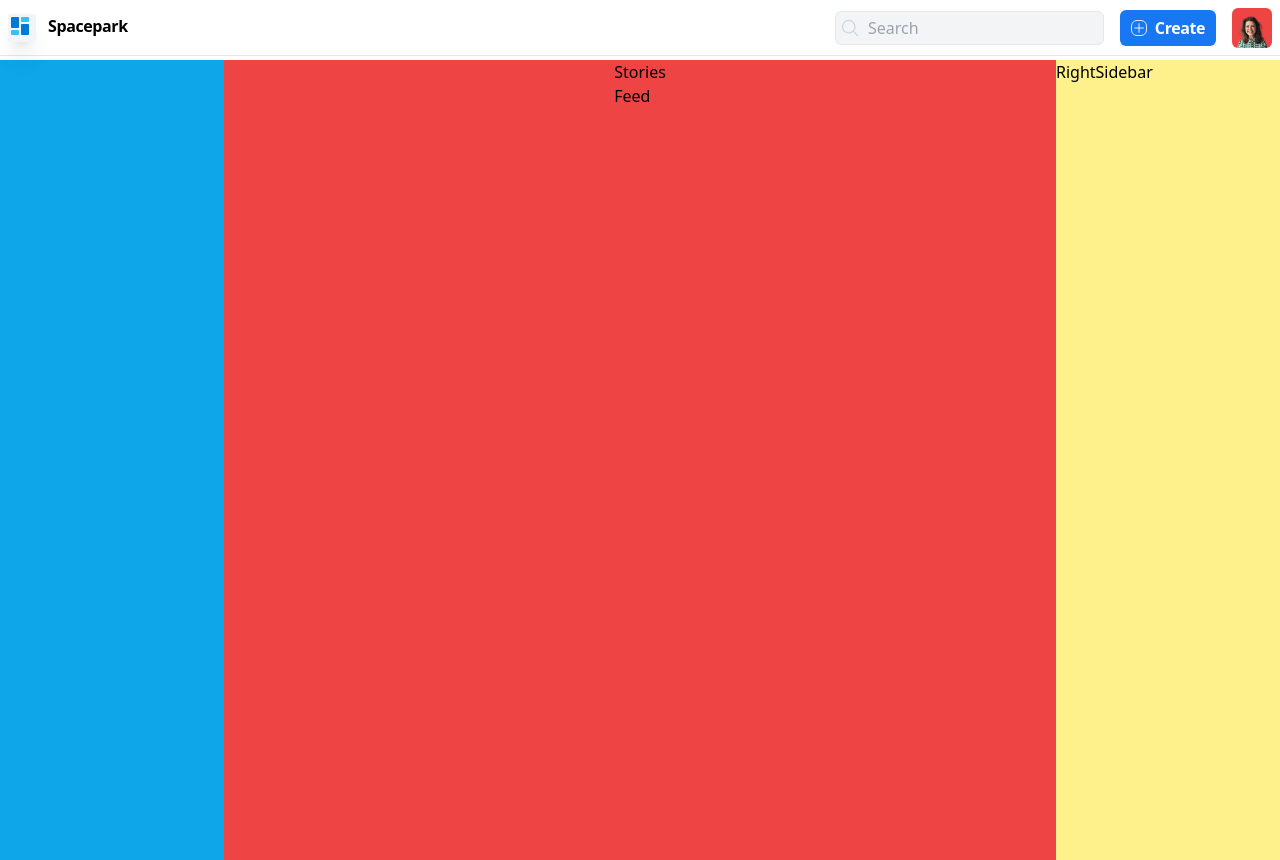
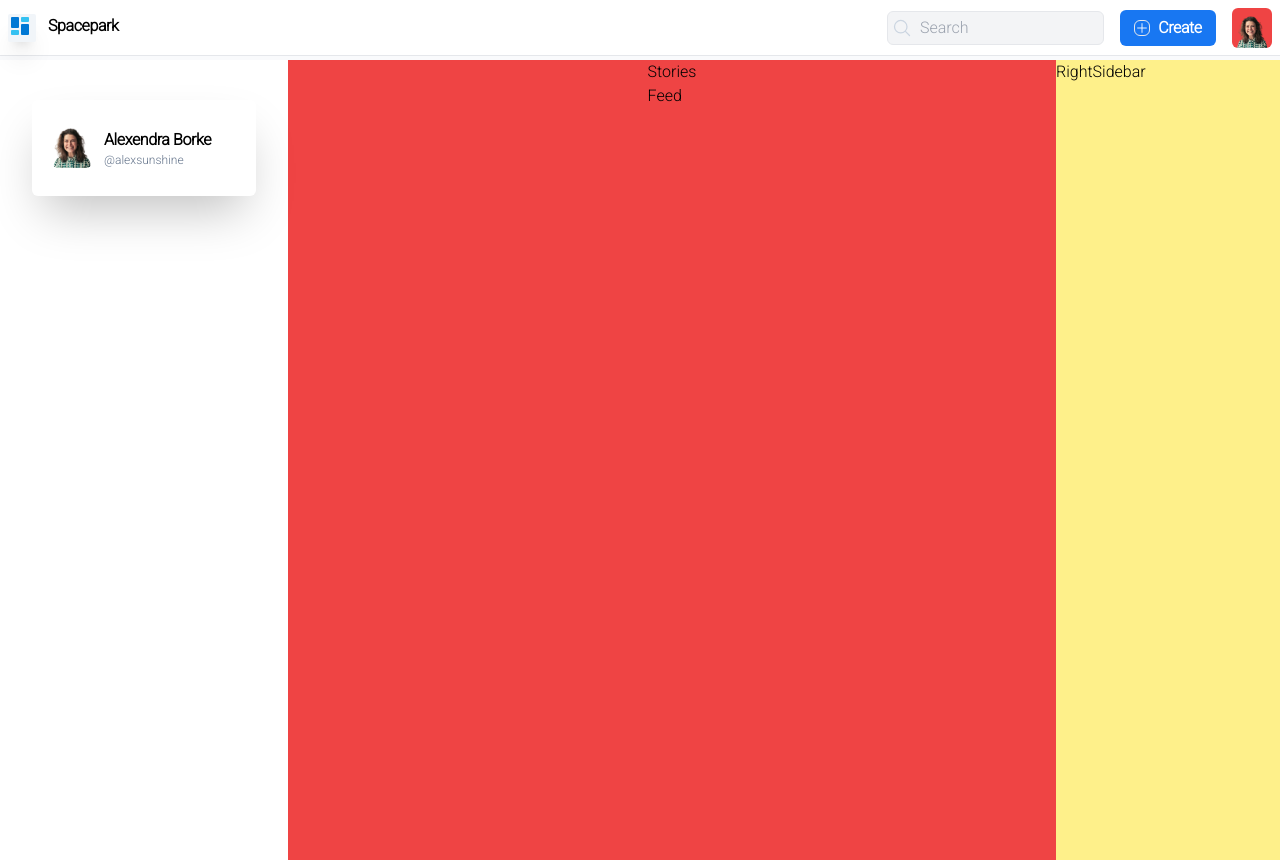
Before and after one commit to aziz-codes/spacepark-feed-react, a React (Vite) app: page / in a window 1280 px wide. Built offline with nearby package versions, Linux system fonts and the light colour scheme.

Commit message:
routing,path, icons

```diff
--- a/index.html
+++ b/index.html
@@ -5,6 +5,12 @@
     <link rel="icon" type="image/svg+xml" href="./src/assets/icon.png" />
     <meta name="viewport" content="width=device-width, initial-scale=1.0" />
     <title>SpacePak-Admin</title>
+    <link rel="preconnect" href="https://fonts.googleapis.com" />
+    <link rel="preconnect" href="https://fonts.gstatic.com" crossorigin />
+    <link
+      href="https://fonts.googleapis.com/css2?family=Roboto:wght@300&display=swap"
+      rel="stylesheet"
+    />
   </head>
   <body>
     <div id="root"></div>
--- a/package.json
+++ b/package.json
@@ -11,7 +11,8 @@
   "dependencies": {
     "@heroicons/react": "^2.0.15",
     "react": "^18.2.0",
-    "react-dom": "^18.2.0"
+    "react-dom": "^18.2.0",
+    "react-router-dom": "^6.8.1"
   },
   "devDependencies": {
     "@types/react": "^18.0.27",
--- a/src/App.jsx
+++ b/src/App.jsx
@@ -7,7 +7,7 @@ import {
 } from "./components/index";
 const App = () => {
   return (
-    <section>
+    <section className="bg-homemain">
       <Navbar />
       <div className="flex justify-between w-full bg-red-500 mt-1">
         <Sidebar />
--- a/src/components/Sidebar.jsx
+++ b/src/components/Sidebar.jsx
@@ -1,9 +1,24 @@
 import React from "react";
-
+import user from "../assets/user.png";
 const Sidebar = () => {
   return (
-    <div className="sm:w-20 md:w-56 bg-sky-500 h-screen">
-      <div className="fixed w-full flex flex-col gap-3"></div>
+    <div className="sm:w-20 md:w-72 bg-white h-screen font-roboto">
+      <div className="fixed w-72 flex flex-col gap-3 items-center mt-10">
+        {/*
+        top section
+        */}
+        <div className="w-56 h-24  bg-white shadow-2xl flex rounded-md items-center">
+          <div className=" flex flex-row items-center justify-center pl-5 gap-3">
+            <img src={user} className="h-10 w-10 rounded-md object-cover " />
+            <div className="flex flex-col">
+              <h4 className="font-semibold tracking-tight">Alexendra Borke</h4>
+              <span className="text-xs text-slate-500">@alexsunshine</span>
+            </div>
+          </div>
+        </div>
+        {/* end of top section */}
+        {/* routings */}
+      </div>
     </div>
   );
 };
--- a/src/index.css
+++ b/src/index.css
@@ -1,3 +1,6 @@
 @tailwind base;
 @tailwind components;
 @tailwind utilities;
+body{
+    font-family: 'Roboto', sans-serif;
+}
--- a/tailwind.config.cjs
+++ b/tailwind.config.cjs
@@ -9,6 +9,10 @@ module.exports = {
     extend: {
       colors: {
         superblue: "#1877f2",
+        homemain: "#f9fafc",
+      },
+      fontFamily: {
+        roboto: "Roboto, sans-serif",
       },
     },
   },
```
Also changed, not shown: src/utils/utills.js (added, +32 -0 lines), 1 other file (tests, documents, lock files or other folders).
